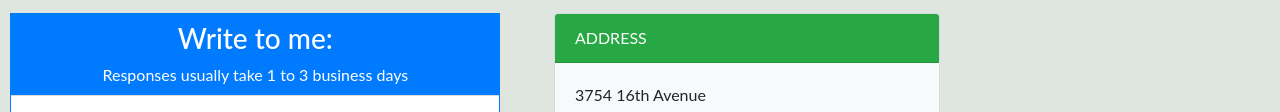
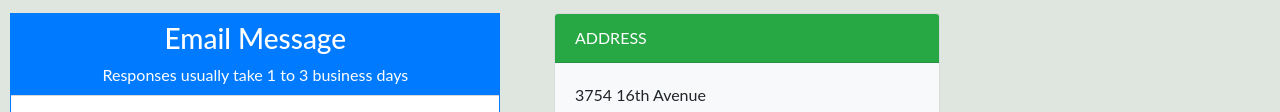
Before and after one commit to RyanHeid/dgl203-semester-project-robert-smith-photography-website, a plain HTML site: page contact.html in a window 1280 px wide. Shown: the part 926-1038 px from the top of the page. Drawn offline with nearby package versions, Linux system fonts and the light colour scheme.

Commit message:
Updated contact.html
Changed form heading from Write to me to Email Message,

```diff
--- a/contact.html
+++ b/contact.html
@@ -75,7 +75,7 @@
           <div class="card border-primary rounded-0">
               <div class="card-header p-0">
                   <div class="bg-primary text-white text-center py-2">
-                      <h3><i class="fa fa-envelope"></i> Write to me:</h3>
+                      <h3><i class="fa fa-envelope"></i>Email Message</h3>
                       <p class="m-0">Responses usually take 1 to 3 business days</p>
                   </div>
               </div>
```
